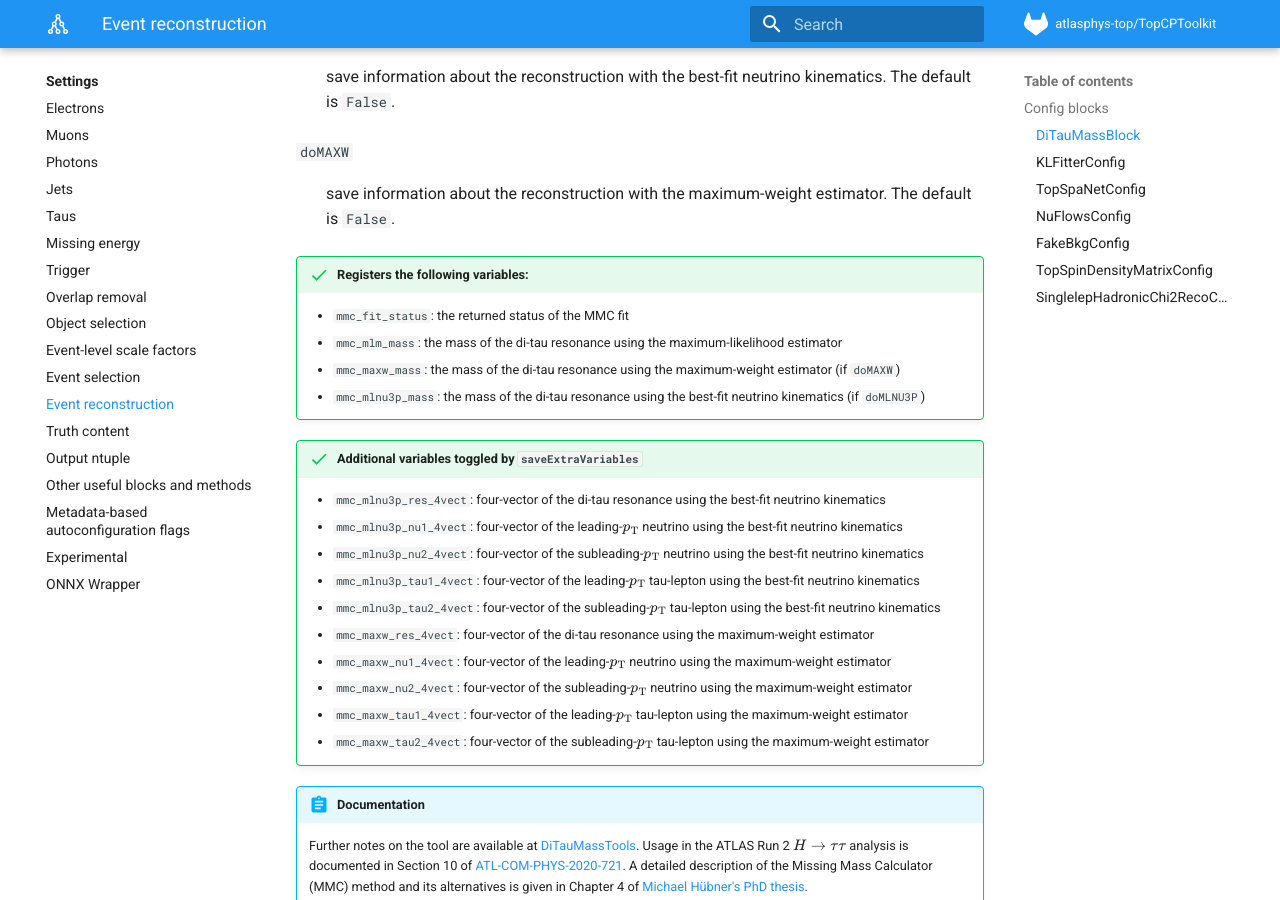
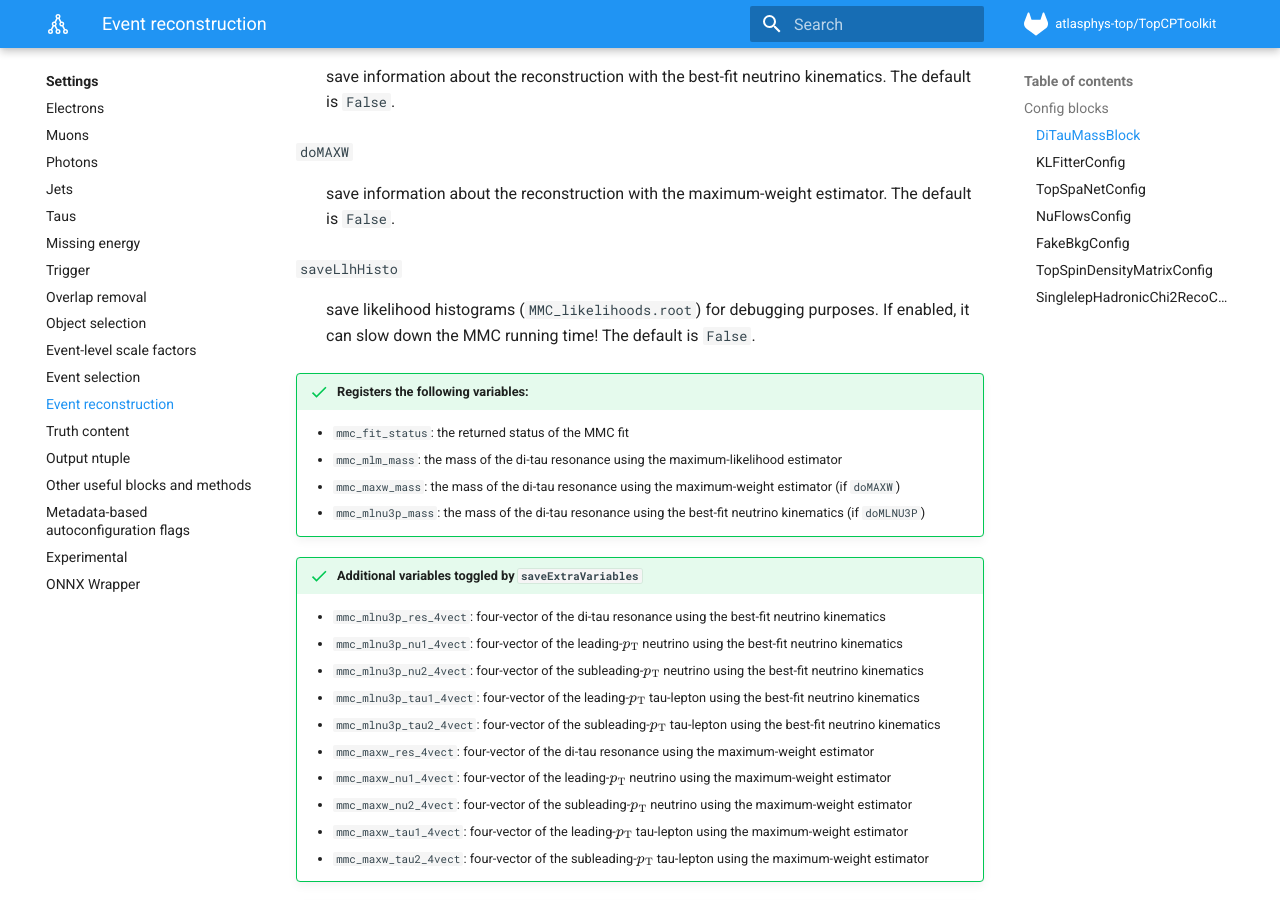
Before and after one commit to SuperNova76/TopCPToolKit, an MkDocs documentation site: the page built from docs/settings/reconstruction.md, in a window 1280 px wide and 900 px high, scrolled down 2398 px. Built offline with MkDocs 1.6.1 and Material for MkDocs 9.7.7, drawn with Linux system fonts in a browser that asks for light colours; formulas are drawn with MathJax 3.

Commit message:
small docs updates

```diff
--- a/docs/settings/reconstruction.md
+++ b/docs/settings/reconstruction.md
@@ -75,6 +75,9 @@ Name in YAML: **DiTauMMC**
 
 `doMAXW`
 :   save information about the reconstruction with the maximum-weight estimator. The default is `False`.
+
+`saveLlhHisto`
+:   save likelihood histograms (`MMC_likelihoods.root`) for debugging purposes. If enabled, it can slow down the MMC running time! The default is `False`.
 
 !!! success "Registers the following variables:"
     - `mmc_fit_status`: the returned status of the MMC fit
```
Also changed, not shown: docs/settings/taus.md (+1 -0 lines).
